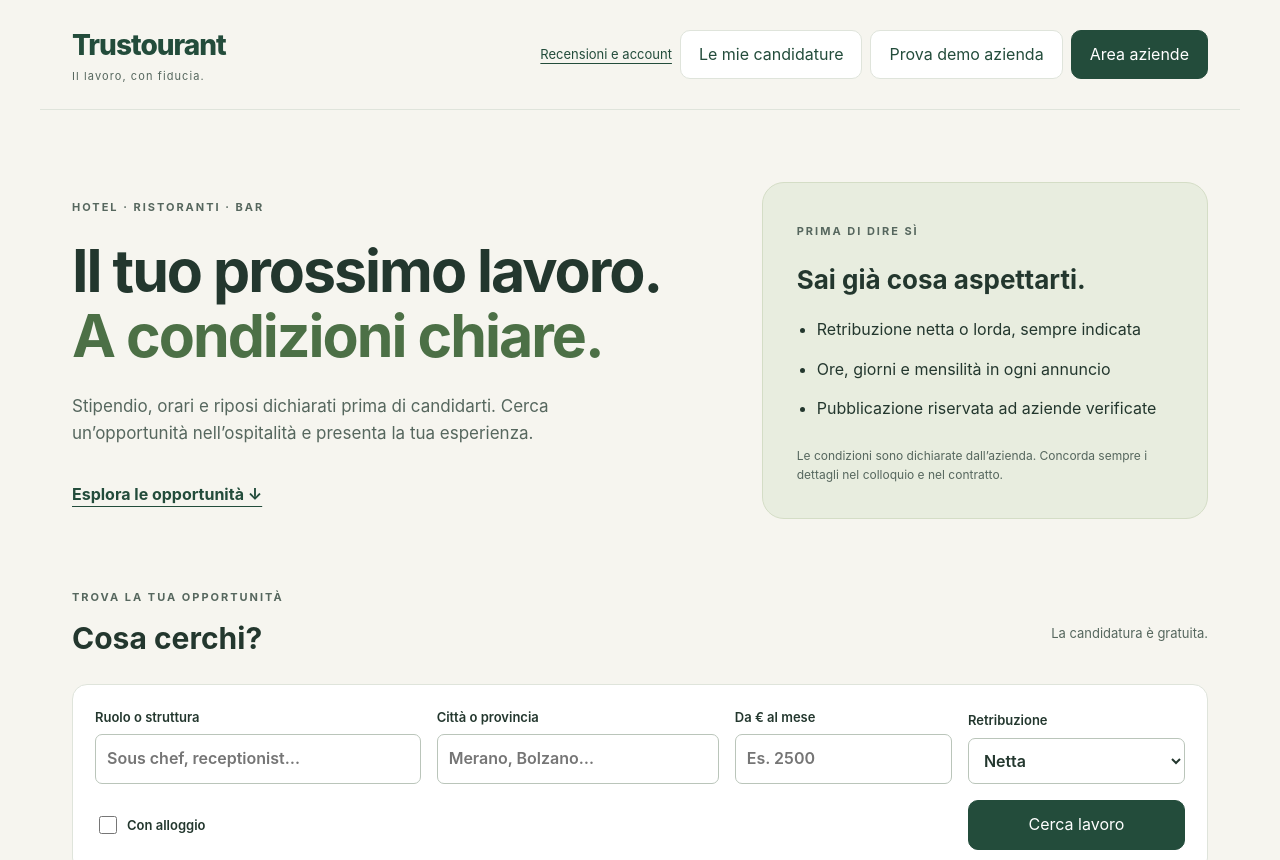
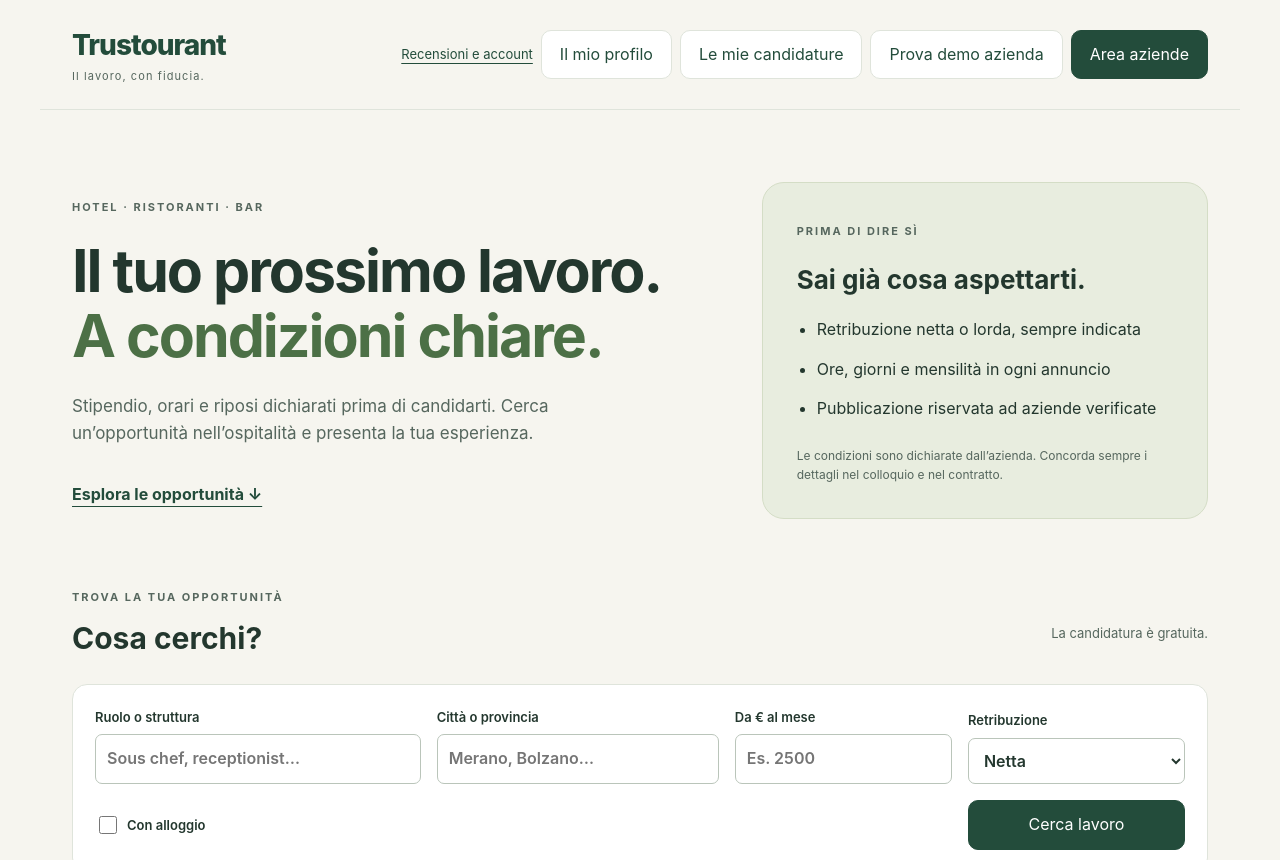
Before and after one commit to Marinacci/trustourant, a website: page lavoro.html in a window 1280 px wide. Shown: the top 860 px of the page. Drawn offline with Linux system fonts and the light colour scheme; no server answers.

```diff
--- a/lavoro.html
+++ b/lavoro.html
@@ -9,7 +9,7 @@
   <link rel="stylesheet" href="design-system.css?v=20260915">
 </head>
 <body>
-<header><a class="brand" href="index.html">Trustourant<span>Il lavoro, con fiducia.</span></a><nav aria-label="Navigazione principale"><a href="index.html">Recensioni e account</a><button id="myApplications" class="secondary">Le mie candidature</button><button id="demoBusiness" class="secondary">Prova demo azienda</button><button id="businessArea">Area aziende</button></nav></header>
+<header><a class="brand" href="index.html">Trustourant<span>Il lavoro, con fiducia.</span></a><nav aria-label="Navigazione principale"><a href="index.html">Recensioni e account</a><button id="workerProfile" class="secondary">Il mio profilo</button><button id="myApplications" class="secondary">Le mie candidature</button><button id="demoBusiness" class="secondary">Prova demo azienda</button><button id="businessArea">Area aziende</button></nav></header>
 <main>
   <section class="hero"><div><span class="eyebrow">HOTEL · RISTORANTI · BAR</span><h1>Il tuo prossimo lavoro.<br><em>A condizioni chiare.</em></h1><p>Stipendio, orari e riposi dichiarati prima di candidarti. Cerca un’opportunità nell’ospitalità e presenta la tua esperienza.</p><a class="text-link" href="#search">Esplora le opportunità ↓</a></div><aside><span class="eyebrow">PRIMA DI DIRE SÌ</span><h2>Sai già cosa aspettarti.</h2><ul><li>Retribuzione netta o lorda, sempre indicata</li><li>Ore, giorni e mensilità in ogni annuncio</li><li>Pubblicazione riservata ad aziende verificate</li></ul><small>Le condizioni sono dichiarate dall’azienda. Concorda sempre i dettagli nel colloquio e nel contratto.</small></aside></section>
   <section id="search" aria-labelledby="searchTitle"><div class="section-heading"><div><span class="eyebrow">TROVA LA TUA OPPORTUNITÀ</span><h2 id="searchTitle">Cosa cerchi?</h2></div><span>La candidatura è gratuita.</span></div>
```
